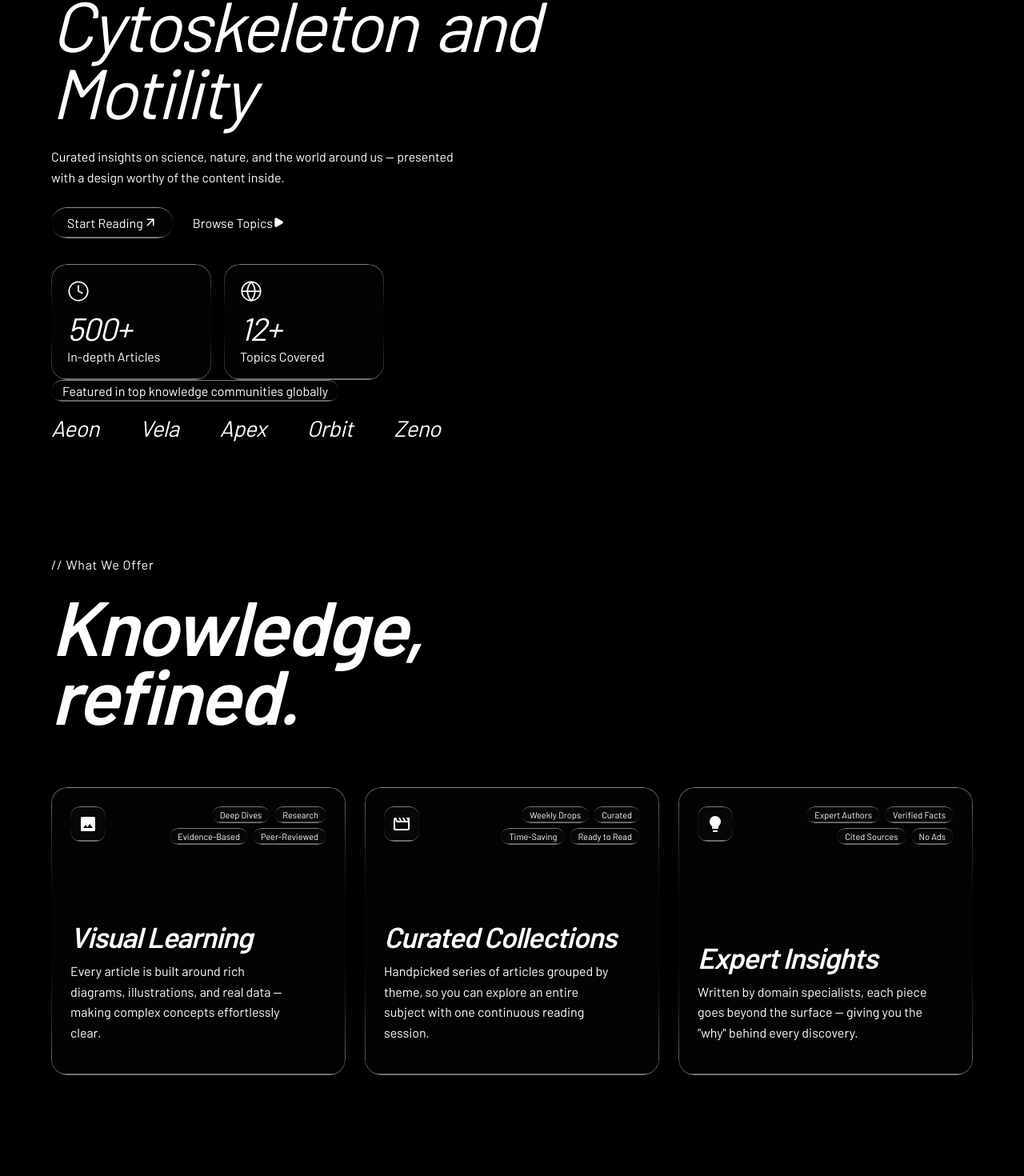
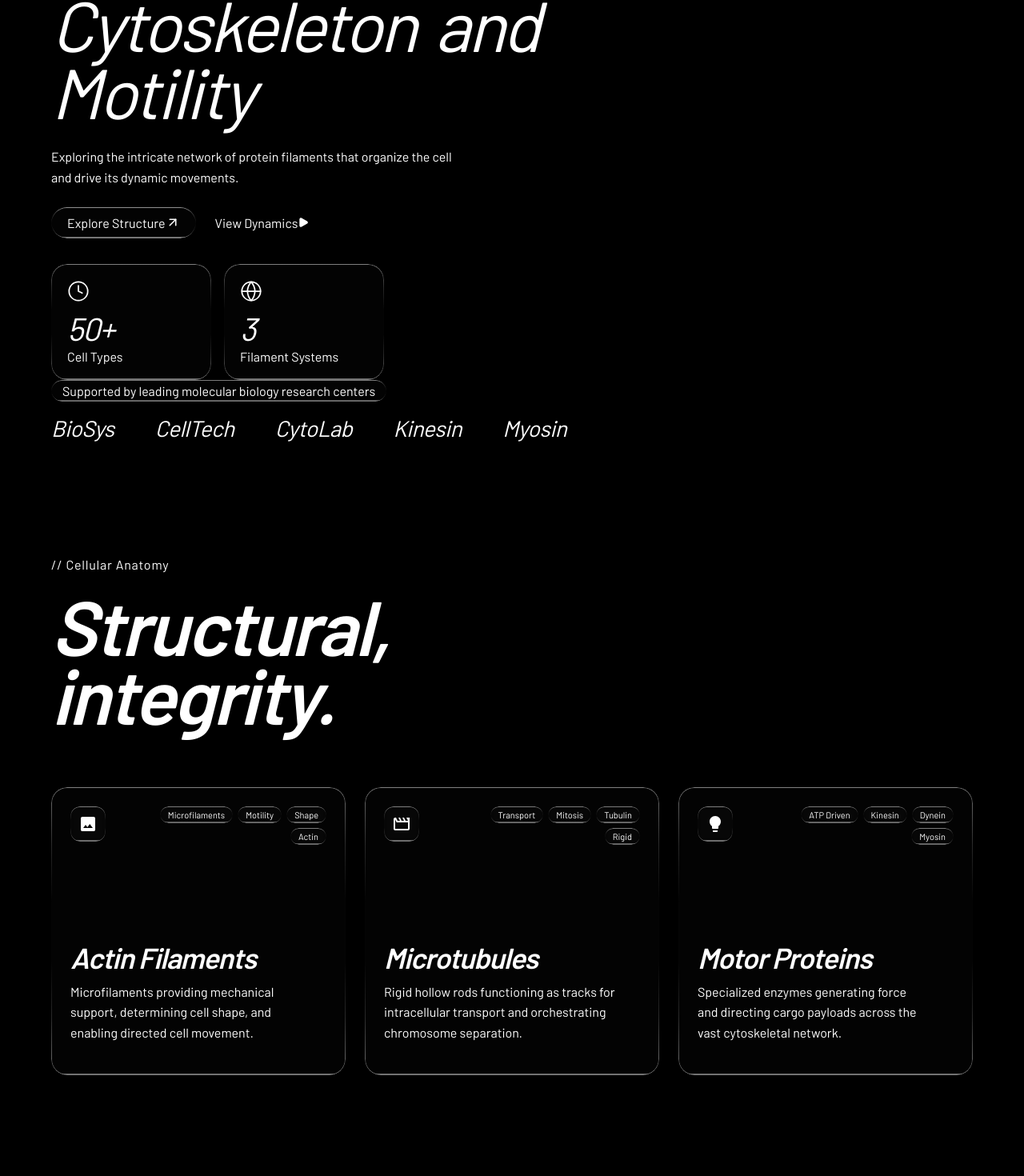
Before and after one commit to plum45/ruji, a React (Vite) app: page / in a window 1280 px wide. Shown: the part 218-1688 px from the top of the page at 80% size. Built offline with nearby package versions, Linux system fonts and the light colour scheme.

Commit message:
Update content theme to Cytoskeleton and fix Navbar smooth scrolling

```diff
--- a/src/App.tsx
+++ b/src/App.tsx
@@ -17,7 +17,7 @@ function App() {
       </main>
 
       {/* Footer */}
-      <footer style={{ background: '#000', padding: '4rem 2rem', textAlign: 'center', borderTop: '1px solid rgba(255,255,255,0.05)' }}>
+      <footer id="footer" style={{ background: '#000', padding: '4rem 2rem', textAlign: 'center', borderTop: '1px solid rgba(255,255,255,0.05)' }}>
         <div style={{ display: 'flex', flexDirection: 'column', alignItems: 'center', gap: '1rem' }}>
           <div
             className="liquid-glass pointer-events-auto flex items-center justify-center"
--- a/src/components/CapabilitiesSection.tsx
+++ b/src/components/CapabilitiesSection.tsx
@@ -3,22 +3,22 @@ import FadingVideo from './FadingVideo';
 
 const CARDS = [
   {
-    tags: ['Deep Dives', 'Research', 'Evidence-Based', 'Peer-Reviewed'],
+    tags: ['Microfilaments', 'Motility', 'Shape', 'Actin'],
     iconPath: 'M5 21q-.825 0-1.412-.587T3 19V5q0-.825.588-1.412T5 3h14q.825 0 1.413.588T21 5v14q0 .825-.587 1.413T19 21H5Zm1-4h12l-3.75-5-3 4L9 13l-3 4Z',
-    title: 'Visual Learning',
-    body: 'Every article is built around rich diagrams, illustrations, and real data — making complex concepts effortlessly clear.',
+    title: 'Actin Filaments',
+    body: 'Microfilaments providing mechanical support, determining cell shape, and enabling directed cell movement.',
   },
   {
-    tags: ['Weekly Drops', 'Curated', 'Time-Saving', 'Ready to Read'],
+    tags: ['Transport', 'Mitosis', 'Tubulin', 'Rigid'],
     iconPath: 'M4 6.47 5.76 10H20v8H4V6.47M22 4h-4l2 4h-3l-2-4h-2l2 4h-3l-2-4H8l2 4H7L5 4H4c-1.1 0-1.99.89-1.99 2L2 18c0 1.1.9 2 2 2h16c1.1 0 2-.9 2-2V4Z',
-    title: 'Curated Collections',
-    body: 'Handpicked series of articles grouped by theme, so you can explore an entire subject with one continuous reading session.',
+    title: 'Microtubules',
+    body: 'Rigid hollow rods functioning as tracks for intracellular transport and orchestrating chromosome separation.',
   },
   {
-    tags: ['Expert Authors', 'Verified Facts', 'Cited Sources', 'No Ads'],
+    tags: ['ATP Driven', 'Kinesin', 'Dynein', 'Myosin'],
     iconPath: 'M9 21c0 .55.45 1 1 1h4c.55 0 1-.45 1-1v-1H9v1Zm3-19C8.14 2 5 5.14 5 9c0 2.38 1.19 4.47 3 5.74V17c0 .55.45 1 1 1h6c.55 0 1-.45 1-1v-2.26c1.81-1.27 3-3.36 3-5.74 0-3.86-3.14-7-7-7Z',
-    title: 'Expert Insights',
-    body: 'Written by domain specialists, each piece goes beyond the surface — giving you the "why" behind every discovery.',
+    title: 'Motor Proteins',
+    body: 'Specialized enzymes generating force and directing cargo payloads across the vast cytoskeletal network.',
   },
 ];
 
@@ -63,7 +63,7 @@ export default function CapabilitiesSection() {
             className="font-body text-white/80 text-sm"
             style={{ marginBottom: '1.5rem', letterSpacing: '0.05em' }}
           >
-            // What We Offer
+            // Cellular Anatomy
           </p>
           <h2
             className="font-heading text-white"
@@ -75,7 +75,7 @@ export default function CapabilitiesSection() {
               margin: 0,
             }}
           >
-            Knowledge,<br />refined.
+            Structural,<br />integrity.
           </h2>
         </motion.div>
 
--- a/src/components/Hero.tsx
+++ b/src/components/Hero.tsx
@@ -18,8 +18,8 @@ const STATS = [
         <polyline points="12 6 12 12 16 14" />
       </svg>
     ),
-    number: '500+',
-    label: 'In-depth Articles',
+    number: '50+',
+    label: 'Cell Types',
   },
   {
     icon: (
@@ -30,12 +30,12 @@ const STATS = [
         <path d="M12 2a15.3 15.3 0 0 1 4 10 15.3 15.3 0 0 1-4 10 15.3 15.3 0 0 1-4-10 15.3 15.3 0 0 1 4-10z" />
       </svg>
     ),
-    number: '12+',
-    label: 'Topics Covered',
+    number: '3',
+    label: 'Filament Systems',
   },
 ];
 
-const PARTNERS = ['Aeon', 'Vela', 'Apex', 'Orbit', 'Zeno'];
+const PARTNERS = ['BioSys', 'CellTech', 'CytoLab', 'Kinesin', 'Myosin'];
 
 export default function Hero() {
   return (
@@ -88,7 +88,7 @@ export default function Hero() {
               New
             </span>
             <span className="font-body text-white/90 text-sm" style={{ paddingRight: 12 }}>
-              Explore the latest knowledge articles
+              Explore cellular mechanics
             </span>
           </motion.div>
 
@@ -112,7 +112,7 @@ export default function Hero() {
             className="font-body font-light text-white"
             style={{ fontSize: 'clamp(0.875rem, 2vw, 1rem)', maxWidth: 520, lineHeight: 1.6, marginTop: '1rem', marginBottom: 0 }}
           >
-            Curated insights on science, nature, and the world around us — presented with a design worthy of the content inside.
+            Exploring the intricate network of protein filaments that organize the cell and drive its dynamic movements.
           </motion.p>
 
           {/* CTAs */}
@@ -124,7 +124,7 @@ export default function Hero() {
               className="liquid-glass-strong font-body font-medium text-sm flex items-center gap-1.5"
               style={{ borderRadius: 9999, padding: '10px 20px', textDecoration: 'none', color: '#fff' }}
             >
-              Start Reading
+              Explore Structure
               <ArrowUpRight size={18} />
             </a>
             <a
@@ -132,7 +132,7 @@ export default function Hero() {
               className="font-body text-sm flex items-center gap-1.5"
               style={{ textDecoration: 'none', color: '#fff' }}
             >
-              Browse Topics
+              View Dynamics
               <Play size={14} fill="white" />
             </a>
           </motion.div>
@@ -172,7 +172,7 @@ export default function Hero() {
             className="liquid-glass font-body font-medium text-white text-xs"
             style={{ borderRadius: 9999, padding: '4px 14px' }}
           >
-            Featured in top knowledge communities globally
+            Supported by leading molecular biology research centers
           </div>
           <div style={{ display: 'flex', gap: 'clamp(2rem, 4vw, 4rem)', flexWrap: 'wrap', justifyContent: 'flex-start' }}>
             {PARTNERS.map((name) => (
--- a/src/components/Navbar.tsx
+++ b/src/components/Navbar.tsx
@@ -3,10 +3,10 @@ import { ArrowUpRight } from 'lucide-react';
 
 const NAV_LINKS = [
   { label: 'Home', href: '#hero' },
-  { label: 'Topics', href: '#topics' },
-  { label: 'Articles', href: '#articles' },
+  { label: 'Structure', href: '#topics' },
+  { label: 'Dynamics', href: '#articles' },
   { label: 'Gallery', href: '#gallery' },
-  { label: 'About', href: '#about' },
+  { label: 'Research', href: '#about' },
 ];
 
 export default function Navbar() {
@@ -37,7 +37,7 @@ export default function Navbar() {
         style={{ width: 48, height: 48, borderRadius: '50%', cursor: 'default' }}
       >
         <span style={{ fontFamily: '"Instrument Serif", serif', fontStyle: 'italic', fontSize: '1.25rem', color: '#fff' }}>
-          k
+          c
         </span>
       </div>
 
@@ -50,6 +50,13 @@ export default function Navbar() {
           <a
             key={link.label}
             href={link.href}
+            onClick={(e) => {
+              const target = document.querySelector(link.href);
+              if (target) {
+                e.preventDefault();
+                target.scrollIntoView({ behavior: 'smooth' });
+              }
+            }}
             className="font-body font-medium text-white/90 text-sm hover:text-white transition-colors"
             style={{ padding: '8px 12px', borderRadius: 9999, textDecoration: 'none' }}
           >
@@ -57,7 +64,14 @@ export default function Navbar() {
           </a>
         ))}
         <a
-          href="#about"
+          href="#footer"
+          onClick={(e) => {
+            const target = document.querySelector('#footer');
+            if (target) {
+              e.preventDefault();
+              target.scrollIntoView({ behavior: 'smooth' });
+            }
+          }}
           className="pointer-events-auto font-body font-semibold text-black text-sm flex items-center gap-1 whitespace-nowrap"
           style={{
             background: '#fff',
```
